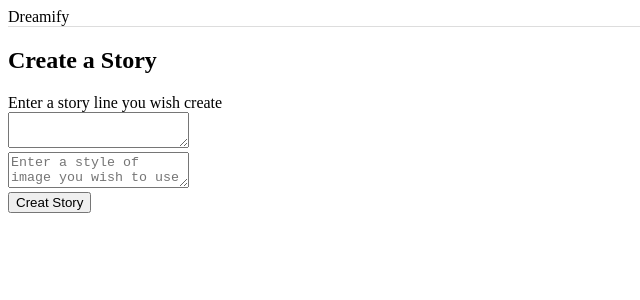
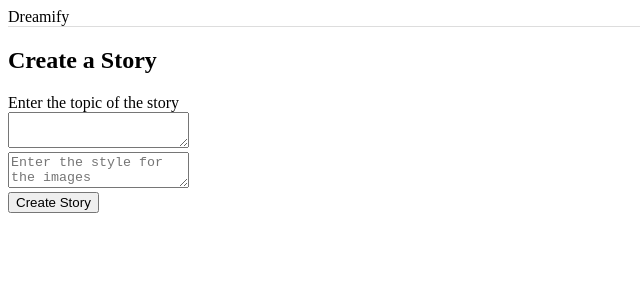
Before and after one commit to minerva-university/cs162-Dreamify, a React (Create React App) app: page /new-story in a window 1280 px wide. Shown: the top 300 px of the page, without its empty margins (0-640 px from the left). Built offline with nearby package versions, Linux system fonts and the light colour scheme.

Commit message:
refactored NewStoryPage and deleted outdated duplicate NewstoryPage

```diff
--- a/src/pages/NewStoryPage.js
+++ b/src/pages/NewStoryPage.js
@@ -1,70 +1,97 @@
-import React, { useState } from 'react';
-import Spinner from '../components/Spinner';
-import { useEffect } from 'react';
-import { useNavigate } from 'react-router-dom';
+import React, { useState, useEffect } from "react";
+import { useNavigate } from "react-router-dom";
 
-// Backend API URL
-const backend_api = 'http://localhost:5000/api/newstory'; // Replace with our backend API URL
+import Spinner from "../components/Spinner";
+
+// Backend API endpoint for story generation
+const apiEndpoint = "/api/generate/story";
 
 function NewStoryPage() {
-  const [storyLine, setText] = useState('');
+  // Use the navigate hook to redirect to another page
+  const navigate = useNavigate();
+
+  // Define the state variables
+  const [topic, setTopic] = useState("");
+  const [imageStyle, setImageStyle] = useState("");
   const [isLoading, setIsLoading] = useState(false);
+
+  // Set the title of the page
+  useEffect(() => {
+    document.title = "Dreamify | Create a Story";
+  }, []);
+
+  // Show the spinner while loading
+  if (isLoading) {
+    return <Spinner />;
+  }
 
   // Function to handle data submission
   const handleSubmit = async () => {
     setIsLoading(true);
-    const payload = {storyLine};
-    try{
-      const response = await fetch(backend_api, {
-          method: 'POST',
+
+    // TODO: Replace dummy child_id once authentication is implemented
+    const payload = {
+      child_id: "5812cd806bf54fe5ab1940b89161f258",
+      topic,
+      image_style: imageStyle,
+    };
+
+    try {
+      // Call the backend API for story generation
+      const response = await fetch(apiEndpoint, {
+        method: "POST",
         headers: {
-              'Content-Type': 'application/json',
+          "Content-Type": "application/json",
         },
         body: JSON.stringify(payload),
       });
+
+      // Check if the response is OK
+      if (response.ok) {
+        // Convert the response to JSON
+        const jsonResponse = response.json();
+
+        // Stop the loading spinner
         setIsLoading(false);
-      if (response.ok) {
-          const jsonResponse = await response.json();
-          console.log('Submission successful', jsonResponse);
-          // Handle successful submission here, e.g., showing a success message
-          navigate('/story', { state: { data: jsonResponse } });
+
+        // Redirect to the story page with the response data
+        navigate("/story", { state: { data: jsonResponse } });
       } else {
         // Handle server errors or invalid responses
-          console.error('Submission failed', await response.text());
+        console.error("Submission failed", await response.text());
       }
     } catch (error) {
-      // Handle network errors
-      console.error('Network error:', error);
+      // Handle errors
+      console.error("Error:", error);
+    } finally {
+      // Stop the loading spinner
+      setIsLoading(false);
     }
   };
-
-  // Function to navigate to a different page
-  const navigate = useNavigate();
-
-  // Set the title of the page
-  useEffect(() => {
-    document.title = 'Dreamify | Create a Story';
-}, []);
-if (isLoading) {
-    return <Spinner />; // Show the spinner while loading
-  }
 
   return (
     <form onSubmit={handleSubmit}>
       <div>
         <h2>Create a Story</h2>
-        <label htmlFor="Storyline">Enter a story line you wish create</label>
+        <label htmlFor="topic">Enter the topic of the story</label>
         <br />
         <textarea
-          id="Storyline"
-          value={storyLine}
-          onChange={(e) => setText(e.target.value)}
+          id="topic"
+          value={topic}
+          onChange={(e) => setTopic(e.target.value)}
+          required
+        />
+        <br />
+        <textarea
+          id="image_style"
+          placeholder="Enter the style for the images"
+          value={imageStyle}
+          onChange={(e) => setImageStyle(e.target.value)}
           required
         />
       </div>
-      <button type="submit">Creat Story</button>
+      <button type="submit">Create Story</button>
     </form>
-
   );
 }
 
--- a/src/pages/NewstoryPage.js
+++ /dev/null
@@ -1,84 +0,0 @@
-import React, { useState } from 'react';
-import Spinner from '../components/Spinner';
-import { useEffect } from 'react';
-import { useNavigate } from 'react-router-dom';
-
-
-// Backend API URL
-const backend_api = '/api/generate/story';
-
-function NewStoryPage() {
-  const [topic, setTopic] = useState('');
-  const [image_style, setImageStyle] = useState('');
-
-
-  const [isLoading, setIsLoading] = useState(false);
-
-  // Function to handle data submission
-  const handleSubmit = async () => {
-    setIsLoading(true);
-    const payload = {child_id: "5812cd806bf54fe5ab1940b89161f258", topic, image_style}; // Replace with the actual child ID
-    console.log(JSON.stringify(payload));
-    try{
-      const response = await fetch(backend_api, {
-          method: 'POST',
-          headers: {
-              'Content-Type': 'application/json',
-          },
-          body: JSON.stringify(payload),
-      });
-      setIsLoading(false);
-      if (response.ok) {
-          const jsonResponse = await response.json();
-          console.log('Submission successful', jsonResponse);
-          // Handle successful submission here, e.g., showing a success message
-          navigate('/story', { state: { data: jsonResponse } });
-      } else {
-          // Handle server errors or invalid responses
-          console.error('Submission failed', await response.text());
-      }
-  } catch (error) {
-      // Handle network errors
-      console.error('Network error:', error);
-  }
-};
-
-  // Function to navigate to a different page
-  const navigate = useNavigate();
-
-  // Set the title of the page
-  useEffect(() => {
-    document.title = 'Dreamify | Create a Story';
-}, []);
-if (isLoading) {
-    return <Spinner />; // Show the spinner while loading
-  }
-
-  return (
-    <form onSubmit={handleSubmit}>
-      <div>
-        <h2>Create a Story</h2>
-        <label htmlFor="topic">Enter a story line you wish create</label>
-        <br />
-        <textarea
-          id="topic"
-          value={topic}
-          onChange={(e) => setTopic(e.target.value)}
-          required
-        />
-        <br />
-        <textarea
-          id="image_style"
-          placeholder="Enter a style of image you wish to use"
-          value={image_style}
-          onChange={(e) => setImageStyle(e.target.value)}
-          required
-        />
-      </div>
-      <button type="submit">Creat Story</button>
-    </form>
-
-  );
-}
-
-export default NewStoryPage;
```
Lines whose indentation alone changed are shown as unchanged.
